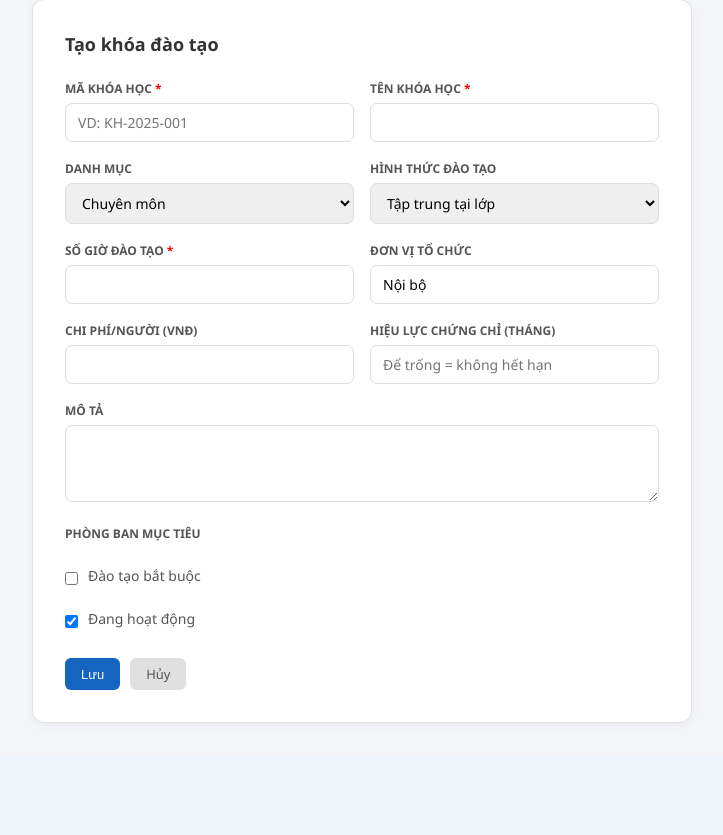
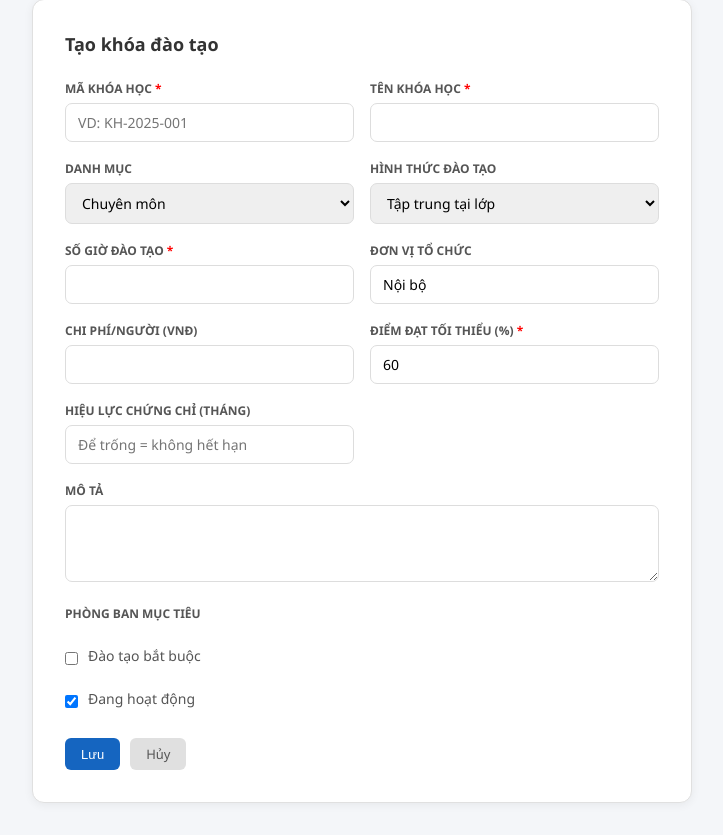
Before and after one commit to luckyhoang1988/hrm_demo, a Django app: page /talent/courses/create/ in a window 1280 px wide. Shown: the part 95-930 px from the top of the page, without its empty margins (278-1001 px from the left). Before the commit the page ends 818 px from the top, so only its background shows below. Run offline with Django 5.2, Linux system fonts and the light colour scheme; the visitor is signed in with stand-in values (Sample User, id 1); data that the repository does not hold is empty; parts of the project's set-up code (start-up, migrations or seed data) failed here and were passed over.

Commit message:
fix(talent): sua 3 loi phat hien khi verify
- views.py: doi applicant.stagehistory_set thanh applicant.stage_history (dung related_name)
  Fix crash 500 moi lan xem trang chi tiet ung vien
- course_form.html: them input passing_score bi thieu trong template
  Fix form tao khoa dao tao luon fail validation
- applicant_change_stage.html: them hien thi form errors
  Fix UX: user khong thay loi khi reject khong nhap ly do

Co-Authored-By: Claude Sonnet 4.6 <noreply@anthropic.com>

```diff
--- a/talent/templates/talent/course_form.html
+++ b/talent/templates/talent/course_form.html
@@ -96,9 +96,16 @@
                     <input type="number" name="cost_per_person" value="{{ form.cost_per_person.value|default:'' }}" min="0" step="100000">
                 </div>
                 <div class="form-group">
+                    <label>Điểm đạt tối thiểu (%) <span style="color:red">*</span></label>
+                    <input type="number" name="passing_score" value="{{ form.passing_score.value|default:'60' }}" min="0" max="100" required>
+                </div>
+            </div>
+            <div class="form-row">
+                <div class="form-group">
                     <label>Hiệu lực chứng chỉ (tháng)</label>
                     <input type="number" name="certificate_validity_months" value="{{ form.certificate_validity_months.value|default:'' }}" min="1" placeholder="Để trống = không hết hạn">
                 </div>
+                <div class="form-group"></div>
             </div>
             <div class="form-group">
                 <label>Mô tả</label>
--- a/talent/views.py
+++ b/talent/views.py
@@ -577,7 +577,7 @@ def applicant_detail(request, pk):
     )
     interviews = applicant.interviews.select_related('created_by').prefetch_related('interviewers')
     offer = getattr(applicant, 'joboffer', None)
-    stage_history = applicant.stagehistory_set.select_related('changed_by').order_by('-changed_at')[:10]
+    stage_history = applicant.stage_history.select_related('changed_by').order_by('-changed_at')[:10]
 
     return render(request, 'talent/applicant_detail.html', {
         'features': features,
```
Also changed, not shown: talent/templates/talent/applicant_change_stage.html (+7 -0 lines).
